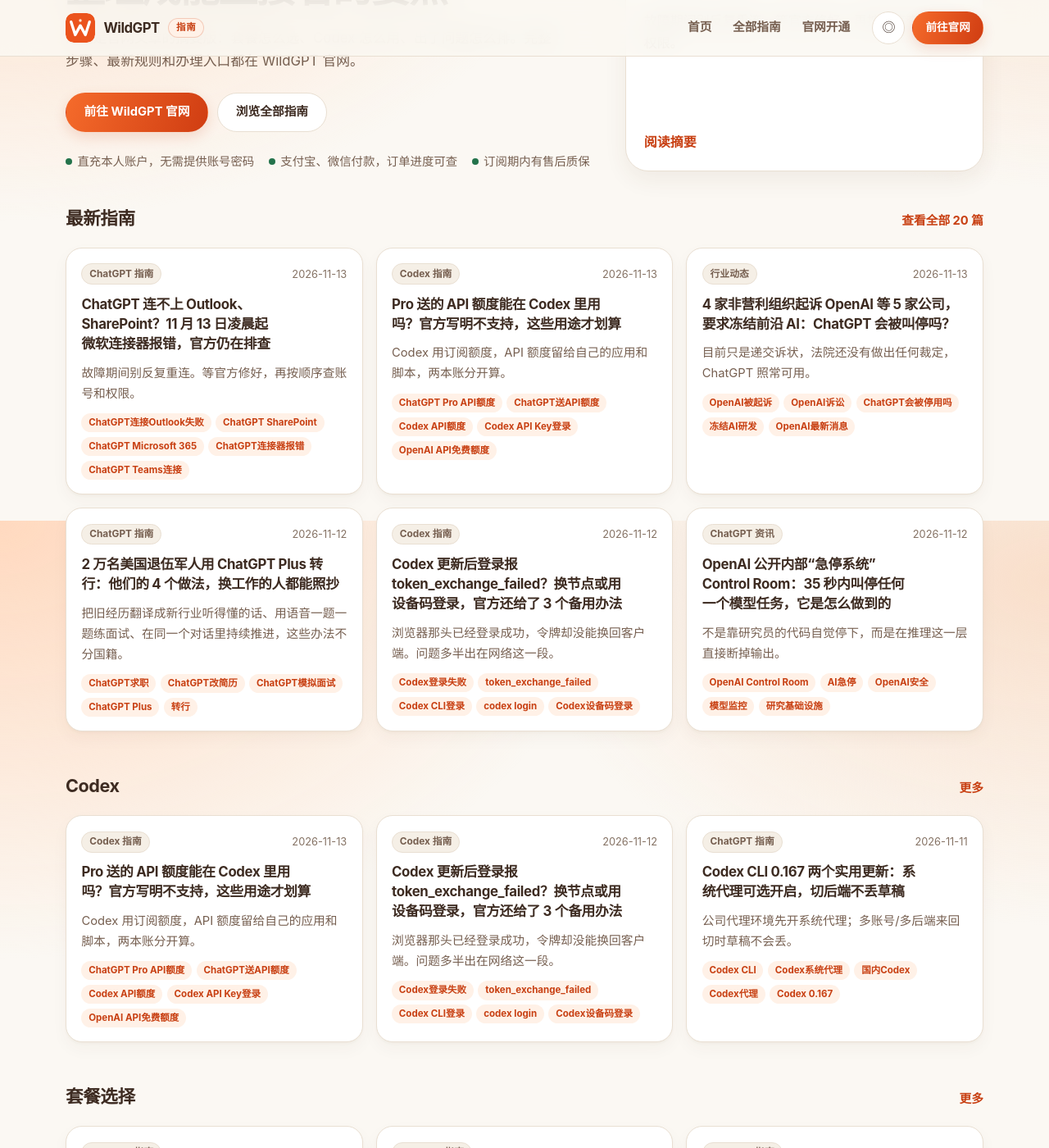
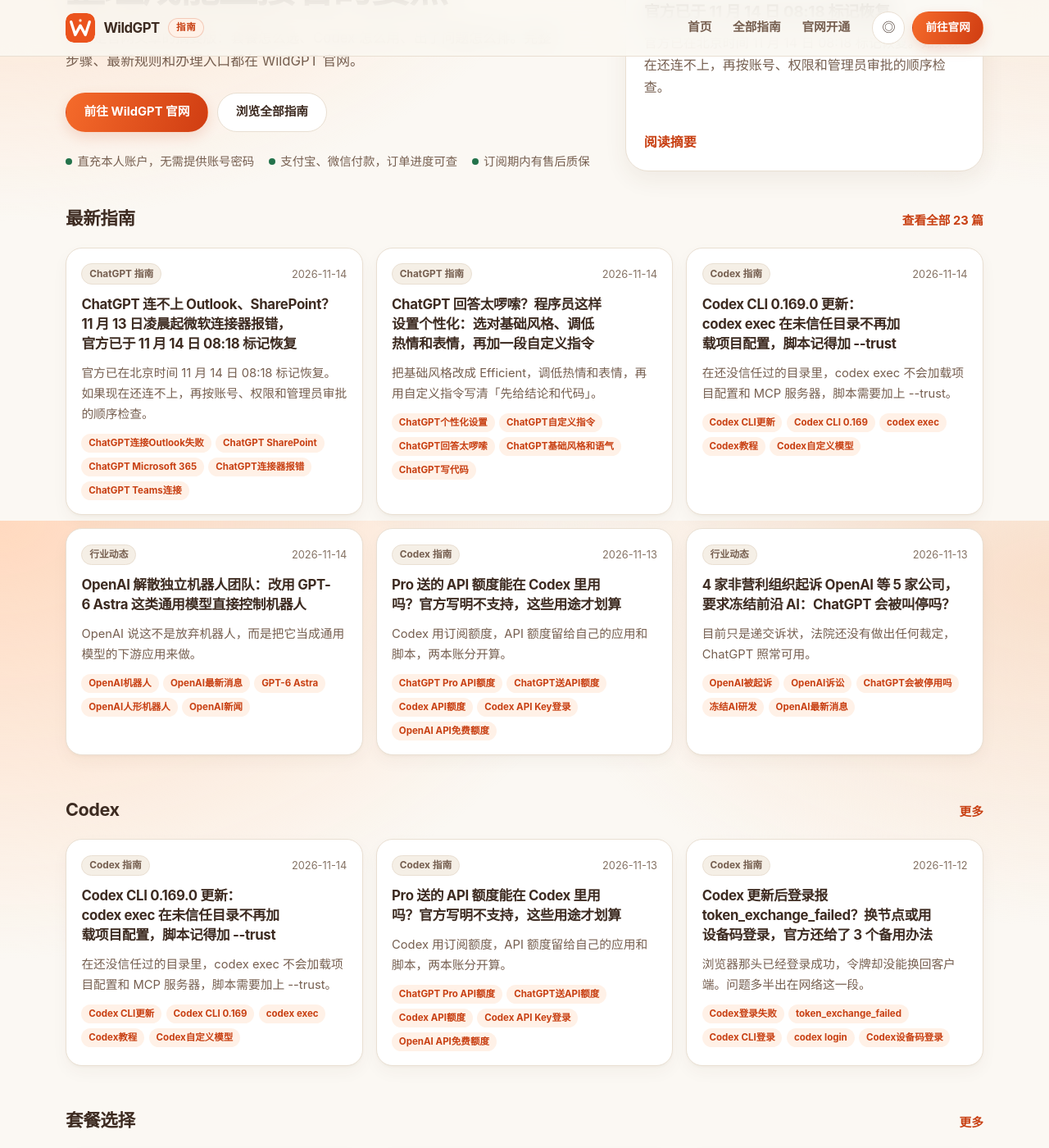
Before and after one commit to wildgpt-plus/wildgpt-plus.github.io, a Jekyll site: the page built from index.html, in a window 1280 px wide and 1400 px high, scrolled down 265 px. Shown: the whole window at 82% size. Built offline with Jekyll 4.4.1, drawn with Linux system fonts in a browser that asks for light colours; some of the changed text lies outside the part shown.

Commit message:
docs: sync November 14 WildGPT summaries and mark Microsoft 365 incident resolved

```diff
--- a/_data/guides.json
+++ b/_data/guides.json
@@ -1,12 +1,12 @@
 [
   {
     "slug": "chatgpt-microsoft-365-connector-errors",
-    "title": "ChatGPT 连不上 Outlook、SharePoint？11 月 13 日凌晨起微软连接器报错，官方仍在排查",
-    "date": "2026-11-13",
+    "title": "ChatGPT 连不上 Outlook、SharePoint？11 月 13 日凌晨起微软连接器报错，官方已于 11 月 14 日 08:18 标记恢复",
+    "date": "2026-11-14",
     "published": "2026-11-13",
-    "summary": "故障期间别反复重连。等官方修好，再按顺序查账号和权限。",
+    "summary": "官方已在北京时间 11 月 14 日 08:18 标记恢复。如果现在还连不上，再按账号、权限和管理员审批的顺序检查。",
     "points": [
-      "北京时间 11 月 13 日 02:29 起，ChatGPT 的 Microsoft 365 连接器报错，官方还在排查。",
+      "北京时间 11 月 13 日 02:29 起，ChatGPT 的 Microsoft 365 连接器报错；官方已在 11 月 14 日 08:18 标记恢复。",
       "故障期间新建连接可能失败，别反复删除重连，等状态页恢复。",
       "恢复后仍不行，再按账号、权限、管理员审批的顺序查。"
     ],
@@ -33,6 +33,111 @@
     "source_url": "https://wildgpt.plus/zh/guides/chatgpt-microsoft-365-connector-errors/",
     "canonical": "https://wildgpt.plus/zh/guides/chatgpt-microsoft-365-connector-errors/",
     "cta_url": "https://wildgpt.plus/zh/guides/chatgpt-microsoft-365-connector-errors/?utm_source=githubpages&utm_medium=guide&utm_campaign=knowledge_summary"
+  },
+  {
+    "slug": "chatgpt-personalization-for-programmers",
+    "title": "ChatGPT 回答太啰嗦？程序员这样设置个性化：选对基础风格、调低热情和表情，再加一段自定义指令",
+    "date": "2026-11-14",
+    "published": "2026-11-14",
+    "summary": "把基础风格改成 Efficient，调低热情和表情，再用自定义指令写清「先给结论和代码」。",
+    "points": [
+      "基础风格和语气选 Efficient 最贴近程序员习惯，要正式文档腔就选 Professional。",
+      "特征里把温暖、热情、表情调低，回答完整度不变，只是更客观、不带表情。",
+      "自定义指令写清「先给结论和代码、少解释」；Codex 的个人偏好写在 AGENTS.md。"
+    ],
+    "tags": [
+      "ChatGPT个性化设置",
+      "ChatGPT自定义指令",
+      "ChatGPT回答太啰嗦",
+      "ChatGPT基础风格和语气",
+      "ChatGPT写代码",
+      "ChatGPT自定义指令模板",
+      "Codex AGENTS.md"
+    ],
+    "keywords": [
+      "ChatGPT个性化设置",
+      "ChatGPT自定义指令",
+      "ChatGPT回答太啰嗦",
+      "ChatGPT基础风格和语气",
+      "ChatGPT写代码",
+      "ChatGPT自定义指令模板",
+      "Codex AGENTS.md"
+    ],
+    "topic": "help",
+    "category": "ChatGPT 指南",
+    "source_url": "https://wildgpt.plus/zh/guides/chatgpt-personalization-for-programmers/",
+    "canonical": "https://wildgpt.plus/zh/guides/chatgpt-personalization-for-programmers/",
+    "cta_url": "https://wildgpt.plus/zh/guides/chatgpt-personalization-for-programmers/?utm_source=githubpages&utm_medium=guide&utm_campaign=knowledge_summary"
+  },
+  {
+    "slug": "codex-cli-0-169-exec-trust-custom-provider",
+    "title": "Codex CLI 0.169.0 更新：codex exec 在未信任目录不再加载项目配置，脚本记得加 --trust",
+    "date": "2026-11-14",
+    "published": "2026-11-14",
+    "summary": "在还没信任过的目录里，codex exec 不会加载项目配置和 MCP 服务器，脚本需要加上 --trust。",
+    "points": [
+      "codex exec 在未信任目录里不会加载项目配置和 MCP 服务器，脚本要用 --trust 明确信任。",
+      "终端里可以直接加自定义模型供应商，远程服务器没浏览器也能用设备码登录网关。",
+      "侧边对话标签、旧任务搜索、折叠过程、本地保存诊断包等体验改进一并上线。"
+    ],
+    "tags": [
+      "Codex CLI更新",
+      "Codex CLI 0.169",
+      "codex exec",
+      "Codex教程",
+      "Codex自定义模型",
+      "Codex设备码登录",
+      "Codex MCP配置"
+    ],
+    "keywords": [
+      "Codex CLI更新",
+      "Codex CLI 0.169",
+      "codex exec",
+      "Codex教程",
+      "Codex自定义模型",
+      "Codex设备码登录",
+      "Codex MCP配置"
+    ],
+    "topic": "codex",
+    "category": "Codex 指南",
+    "source_url": "https://wildgpt.plus/zh/guides/codex-cli-0-169-exec-trust-custom-provider/",
+    "canonical": "https://wildgpt.plus/zh/guides/codex-cli-0-169-exec-trust-custom-provider/",
+    "cta_url": "https://wildgpt.plus/zh/guides/codex-cli-0-169-exec-trust-custom-provider/?utm_source=githubpages&utm_medium=guide&utm_campaign=knowledge_summary"
+  },
+  {
+    "slug": "openai-disbands-robotics-team-gpt-6-astra",
+    "title": "OpenAI 解散独立机器人团队：改用 GPT-6 Astra 这类通用模型直接控制机器人",
+    "date": "2026-11-14",
+    "published": "2026-11-14",
+    "summary": "OpenAI 说这不是放弃机器人，而是把它当成通用模型的下游应用来做。",
+    "points": [
+      "OpenAI 解散独立机器人团队，研究人员并入主研究团队，硬件和应用团队并入 Applied 部门。",
+      "官方说法是通用模型 GPT-6 Astra 已能直接用于机器人，不需要单独再做一套。",
+      "对 ChatGPT 用户没有直接影响，但能看出 OpenAI 正把资源往核心模型上集中。"
+    ],
+    "tags": [
+      "OpenAI机器人",
+      "OpenAI最新消息",
+      "GPT-6 Astra",
+      "OpenAI人形机器人",
+      "OpenAI新闻",
+      "ChatGPT新闻",
+      "具身智能"
+    ],
+    "keywords": [
+      "OpenAI机器人",
+      "OpenAI最新消息",
+      "GPT-6 Astra",
+      "OpenAI人形机器人",
+      "OpenAI新闻",
+      "ChatGPT新闻",
+      "具身智能"
+    ],
+    "topic": "news",
+    "category": "行业动态",
+    "source_url": "https://wildgpt.plus/zh/guides/openai-disbands-robotics-team-gpt-6-astra/",
+    "canonical": "https://wildgpt.plus/zh/guides/openai-disbands-robotics-team-gpt-6-astra/",
+    "cta_url": "https://wildgpt.plus/zh/guides/openai-disbands-robotics-team-gpt-6-astra/?utm_source=githubpages&utm_medium=guide&utm_campaign=knowledge_summary"
   },
   {
     "slug": "chatgpt-pro-api-credits-codex",
--- a/knowledge/guides/chatgpt-microsoft-365-connector-errors.md
+++ b/knowledge/guides/chatgpt-microsoft-365-connector-errors.md
@@ -1,8 +1,8 @@
 ---
-title: "ChatGPT 连不上 Outlook、SharePoint？11 月 13 日凌晨起微软连接器报错，官方仍在排查"
-description: "故障期间别反复重连。等官方修好，再按顺序查账号和权限。"
+title: "ChatGPT 连不上 Outlook、SharePoint？11 月 13 日凌晨起微软连接器报错，官方已于 11 月 14 日 08:18 标记恢复"
+description: "官方已在北京时间 11 月 14 日 08:18 标记恢复。如果现在还连不上，再按账号、权限和管理员审批的顺序检查。"
 date: "2026-11-13"
-updated: "2026-11-13"
+updated: "2026-11-14"
 topic: "help"
 category: "ChatGPT 指南"
 tags:
@@ -28,11 +28,11 @@ layout: guide
 permalink: /guides/chatgpt-microsoft-365-connector-errors/
 ---
 
-北京时间 11 月 13 日凌晨 2 点 29 分起，OpenAI 状态页显示 ChatGPT 的 Microsoft 365 连接器出错，Outlook、SharePoint 等可能连不上，或工具没法正常调用。故障还在排查时，先不要反复删除重连。等官方恢复后，再按账号、权限和管理员审批的顺序检查。
+北京时间 11 月 13 日凌晨 2 点 29 分起，OpenAI 状态页显示 ChatGPT 的 Microsoft 365 连接器出错，Outlook、SharePoint 等可能连不上，或工具没法正常调用。OpenAI 已在北京时间 11 月 14 日 08:18 将这次事件标记为恢复。如果现在还连不上，再按账号、权限和管理员审批的顺序检查。
 
 ## 要点
 
-- 北京时间 11 月 13 日 02:29 起，ChatGPT 的 Microsoft 365 连接器报错，官方还在排查。
+- 北京时间 11 月 13 日 02:29 起，ChatGPT 的 Microsoft 365 连接器报错；官方已在 11 月 14 日 08:18 标记恢复。
 - 故障期间新建连接可能失败，别反复删除重连，等状态页恢复。
 - 恢复后仍不行，再按账号、权限、管理员审批的顺序查。
 
--- /dev/null
+++ b/knowledge/guides/chatgpt-personalization-for-programmers.md
@@ -0,0 +1,41 @@
+---
+title: "ChatGPT 回答太啰嗦？程序员这样设置个性化：选对基础风格、调低热情和表情，再加一段自定义指令"
+description: "把基础风格改成 Efficient，调低热情和表情，再用自定义指令写清「先给结论和代码」。"
+date: "2026-11-14"
+updated: "2026-11-14"
+topic: "help"
+category: "ChatGPT 指南"
+tags:
+  - "ChatGPT个性化设置"
+  - "ChatGPT自定义指令"
+  - "ChatGPT回答太啰嗦"
+  - "ChatGPT基础风格和语气"
+  - "ChatGPT写代码"
+  - "ChatGPT自定义指令模板"
+  - "Codex AGENTS.md"
+keywords:
+  - "ChatGPT个性化设置"
+  - "ChatGPT自定义指令"
+  - "ChatGPT回答太啰嗦"
+  - "ChatGPT基础风格和语气"
+  - "ChatGPT写代码"
+  - "ChatGPT自定义指令模板"
+  - "Codex AGENTS.md"
+slug: "chatgpt-personalization-for-programmers"
+canonical: "https://wildgpt.plus/zh/guides/chatgpt-personalization-for-programmers/"
+source_url: "https://wildgpt.plus/zh/guides/chatgpt-personalization-for-programmers/"
+layout: guide
+permalink: /guides/chatgpt-personalization-for-programmers/
+---
+
+问一个报错，ChatGPT 却先铺垫、再夸两句，最后才给出那行命令，写代码时往往正好相反。可以在设置的个性化里把基础风格改成 Efficient，再把温暖、热情和表情调低。自定义指令里写清「先给结论和代码、少解释」，如果用的是 Codex，把个人偏好写进 AGENTS.md。
+
+## 要点
+
+- 基础风格和语气选 Efficient 最贴近程序员习惯，要正式文档腔就选 Professional。
+- 特征里把温暖、热情、表情调低，回答完整度不变，只是更客观、不带表情。
+- 自定义指令写清「先给结论和代码、少解释」；Codex 的个人偏好写在 AGENTS.md。
+
+[阅读官网完整指南](https://wildgpt.plus/zh/guides/chatgpt-personalization-for-programmers/?utm_source=github&utm_medium=referral&utm_campaign=knowledge_base)
+
+套餐、价格和办理入口以 WildGPT 官网当前页面为准。
--- /dev/null
+++ b/knowledge/guides/codex-cli-0-169-exec-trust-custom-provider.md
@@ -0,0 +1,41 @@
+---
+title: "Codex CLI 0.169.0 更新：codex exec 在未信任目录不再加载项目配置，脚本记得加 --trust"
+description: "在还没信任过的目录里，codex exec 不会加载项目配置和 MCP 服务器，脚本需要加上 --trust。"
+date: "2026-11-14"
+updated: "2026-11-14"
+topic: "codex"
+category: "Codex 指南"
+tags:
+  - "Codex CLI更新"
+  - "Codex CLI 0.169"
+  - "codex exec"
+  - "Codex教程"
+  - "Codex自定义模型"
+  - "Codex设备码登录"
+  - "Codex MCP配置"
+keywords:
+  - "Codex CLI更新"
+  - "Codex CLI 0.169"
+  - "codex exec"
+  - "Codex教程"
+  - "Codex自定义模型"
+  - "Codex设备码登录"
+  - "Codex MCP配置"
+slug: "codex-cli-0-169-exec-trust-custom-provider"
+canonical: "https://wildgpt.plus/zh/guides/codex-cli-0-169-exec-trust-custom-provider/"
+source_url: "https://wildgpt.plus/zh/guides/codex-cli-0-169-exec-trust-custom-provider/"
+layout: guide
+permalink: /guides/codex-cli-0-169-exec-trust-custom-provider/
+---
+
+Codex CLI 0.169.0 已在北京时间 11 月 13 日下午发布。这次最要紧的变化是：在还没信任过的目录里，codex exec 不会加载项目配置和 MCP 服务器，自动化脚本需要加上 --trust。终端里也可以直接添加自定义模型供应商，没有浏览器的远程服务器还能用设备码登录。
+
+## 要点
+
+- codex exec 在未信任目录里不会加载项目配置和 MCP 服务器，脚本要用 --trust 明确信任。
+- 终端里可以直接加自定义模型供应商，远程服务器没浏览器也能用设备码登录网关。
+- 侧边对话标签、旧任务搜索、折叠过程、本地保存诊断包等体验改进一并上线。
+
+[阅读官网完整指南](https://wildgpt.plus/zh/guides/codex-cli-0-169-exec-trust-custom-provider/?utm_source=github&utm_medium=referral&utm_campaign=knowledge_base)
+
+套餐、价格和办理入口以 WildGPT 官网当前页面为准。
--- /dev/null
+++ b/knowledge/guides/openai-disbands-robotics-team-gpt-6-astra.md
@@ -0,0 +1,41 @@
+---
+title: "OpenAI 解散独立机器人团队：改用 GPT-6 Astra 这类通用模型直接控制机器人"
+description: "OpenAI 说这不是放弃机器人，而是把它当成通用模型的下游应用来做。"
+date: "2026-11-14"
+updated: "2026-11-14"
+topic: "news"
+category: "行业动态"
+tags:
+  - "OpenAI机器人"
+  - "OpenAI最新消息"
+  - "GPT-6 Astra"
+  - "OpenAI人形机器人"
+  - "OpenAI新闻"
+  - "ChatGPT新闻"
+  - "具身智能"
+keywords:
+  - "OpenAI机器人"
+  - "OpenAI最新消息"
+  - "GPT-6 Astra"
+  - "OpenAI人形机器人"
+  - "OpenAI新闻"
+  - "ChatGPT新闻"
+  - "具身智能"
+slug: "openai-disbands-robotics-team-gpt-6-astra"
+canonical: "https://wildgpt.plus/zh/guides/openai-disbands-robotics-team-gpt-6-astra/"
+source_url: "https://wildgpt.plus/zh/guides/openai-disbands-robotics-team-gpt-6-astra/"
+layout: guide
+permalink: /guides/openai-disbands-robotics-team-gpt-6-astra/
+---
+
+美国时间 11 月 13 日，Fortune 报道并经 OpenAI 确认：独立的机器人团队已经解散。官方的说法不是放弃机器人，而是改用 GPT-6 Astra 这类通用模型直接控制机器人。这件事对 ChatGPT 日常使用没有直接影响，但能看出 OpenAI 正把资源往核心模型上集中。
+
+## 要点
+
+- OpenAI 解散独立机器人团队，研究人员并入主研究团队，硬件和应用团队并入 Applied 部门。
+- 官方说法是通用模型 GPT-6 Astra 已能直接用于机器人，不需要单独再做一套。
+- 对 ChatGPT 用户没有直接影响，但能看出 OpenAI 正把资源往核心模型上集中。
+
+[阅读官网完整指南](https://wildgpt.plus/zh/guides/openai-disbands-robotics-team-gpt-6-astra/?utm_source=github&utm_medium=referral&utm_campaign=knowledge_base)
+
+套餐、价格和办理入口以 WildGPT 官网当前页面为准。
```
Also changed, not shown: knowledge/README.md (+4 -1 lines).
